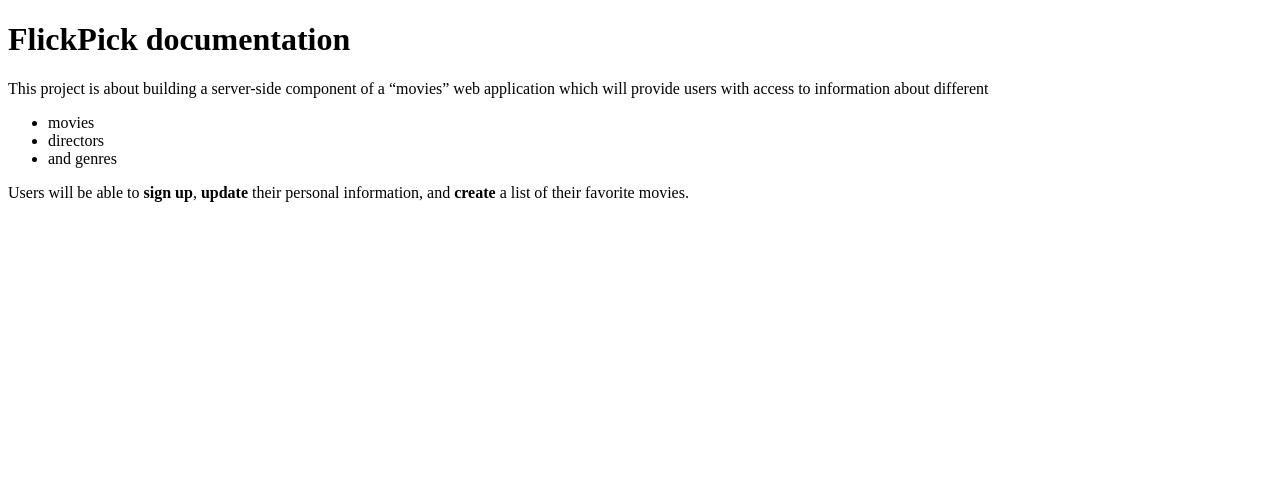
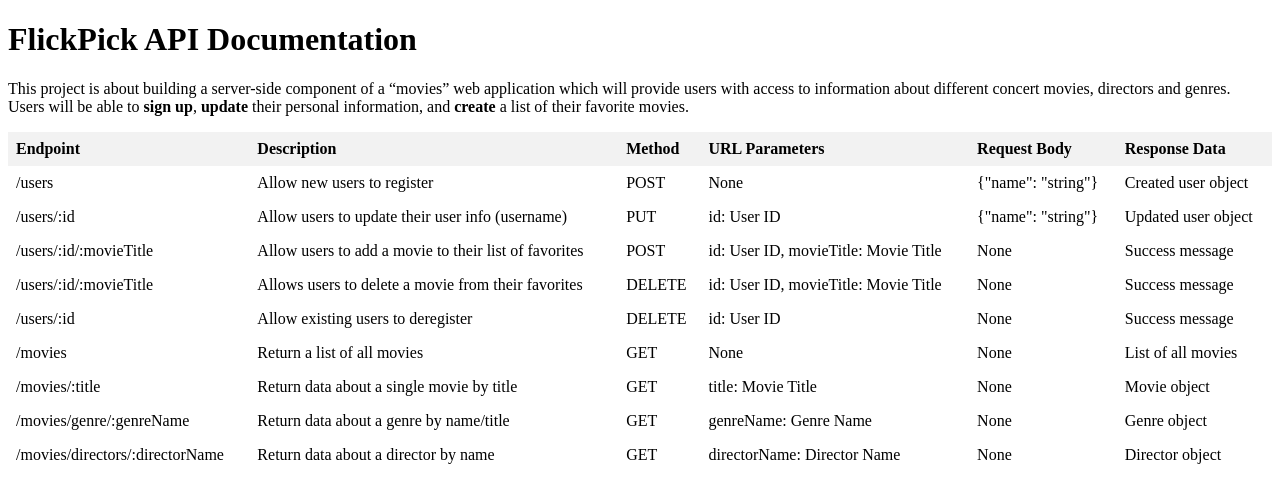
Before and after one commit to codestun/FlickPick, a website: page public/documentation.html in a window 1280 px wide. Drawn offline with Linux system fonts and the light colour scheme.

Commit message:
Update file with detailed endpoint information

```diff
--- a/public/documentation.html
+++ b/public/documentation.html
@@ -4,22 +4,118 @@
 <head>
   <meta charset="utf-8" />
   <meta name="viewport" content="width=device-width" />
-  <title>FlickPick</title>
+  <title>FlickPick API Documentation</title>
 </head>
 
 <body>
-  <h1>FlickPick documentation</h1>
-  <p>This project is about building a server-side component of a “movies”
-    web application which will provide users with access to information
-    about different
-    <ul>
-      <li>movies</li>
-      <li>directors</li>
-      <li> and genres</li>
-    </ul>
-    Users will be able to <strong>sign up</strong>, <strong>update</strong> their
-    personal information, and <strong>create</strong> a list of their favorite movies.
-  </p>
+  <style>
+    table {
+      border-collapse: collapse;
+      width: 100%;
+    }
+
+    th,
+    td {
+      text-align: left;
+      padding: 8px;
+    }
+
+    th {
+      background-color: #f2f2f2;
+    }
+  </style>
+
+  <h1>FlickPick API Documentation</h1>
+  <div>
+    <p>This project is about building a server-side component of a “movies”
+      web application which will provide users with access to information
+      about different concert movies, directors and genres.<br>
+      Users will be able to <strong>sign up</strong>, <strong>update</strong> their
+      personal information, and <strong>create</strong> a list of their favorite movies.
+    </p>
+  </div>
+  <table>
+    <tr>
+      <th>Endpoint</th>
+      <th>Description</th>
+      <th>Method</th>
+      <th>URL Parameters</th>
+      <th>Request Body</th>
+      <th>Response Data</th>
+    </tr>
+    <tr>
+      <td>/users</td>
+      <td>Allow new users to register</td>
+      <td>POST</td>
+      <td>None</td>
+      <td>{"name": "string"}</td>
+      <td>Created user object</td>
+    </tr>
+    <tr>
+      <td>/users/:id</td>
+      <td>Allow users to update their user info (username)</td>
+      <td>PUT</td>
+      <td>id: User ID</td>
+      <td>{"name": "string"}</td>
+      <td>Updated user object</td>
+    </tr>
+    <tr>
+      <td>/users/:id/:movieTitle</td>
+      <td>Allow users to add a movie to their list of favorites</td>
+      <td>POST</td>
+      <td>id: User ID, movieTitle: Movie Title</td>
+      <td>None</td>
+      <td>Success message</td>
+    </tr>
+    <tr>
+      <td>/users/:id/:movieTitle</td>
+      <td>Allows users to delete a movie from their favorites</td>
+      <td>DELETE</td>
+      <td>id: User ID, movieTitle: Movie Title</td>
+      <td>None</td>
+      <td>Success message</td>
+    </tr>
+    <tr>
+      <td>/users/:id</td>
+      <td>Allow existing users to deregister</td>
+      <td>DELETE</td>
+      <td>id: User ID</td>
+      <td>None</td>
+      <td>Success message</td>
+    </tr>
+    <tr>
+      <td>/movies</td>
+      <td>Return a list of all movies</td>
+      <td>GET</td>
+      <td>None</td>
+      <td>None</td>
+      <td>List of all movies</td>
+    </tr>
+    <tr>
+      <td>/movies/:title</td>
+      <td>Return data about a single movie by title</td>
+      <td>GET</td>
+      <td>title: Movie Title</td>
+      <td>None</td>
+      <td>Movie object</td>
+    </tr>
+    <tr>
+      <td>/movies/genre/:genreName</td>
+      <td>Return data about a genre by name/title</td>
+      <td>GET</td>
+      <td>genreName: Genre Name</td>
+      <td>None</td>
+      <td>Genre object</td>
+    </tr>
+    <tr>
+      <td>/movies/directors/:directorName</td>
+      <td>Return data about a director by name</td>
+      <td>GET</td>
+      <td>directorName: Director Name</td>
+      <td>None</td>
+      <td>Director object</td>
+    </tr>
+  </table>
 </body>
 
 </html>
```
